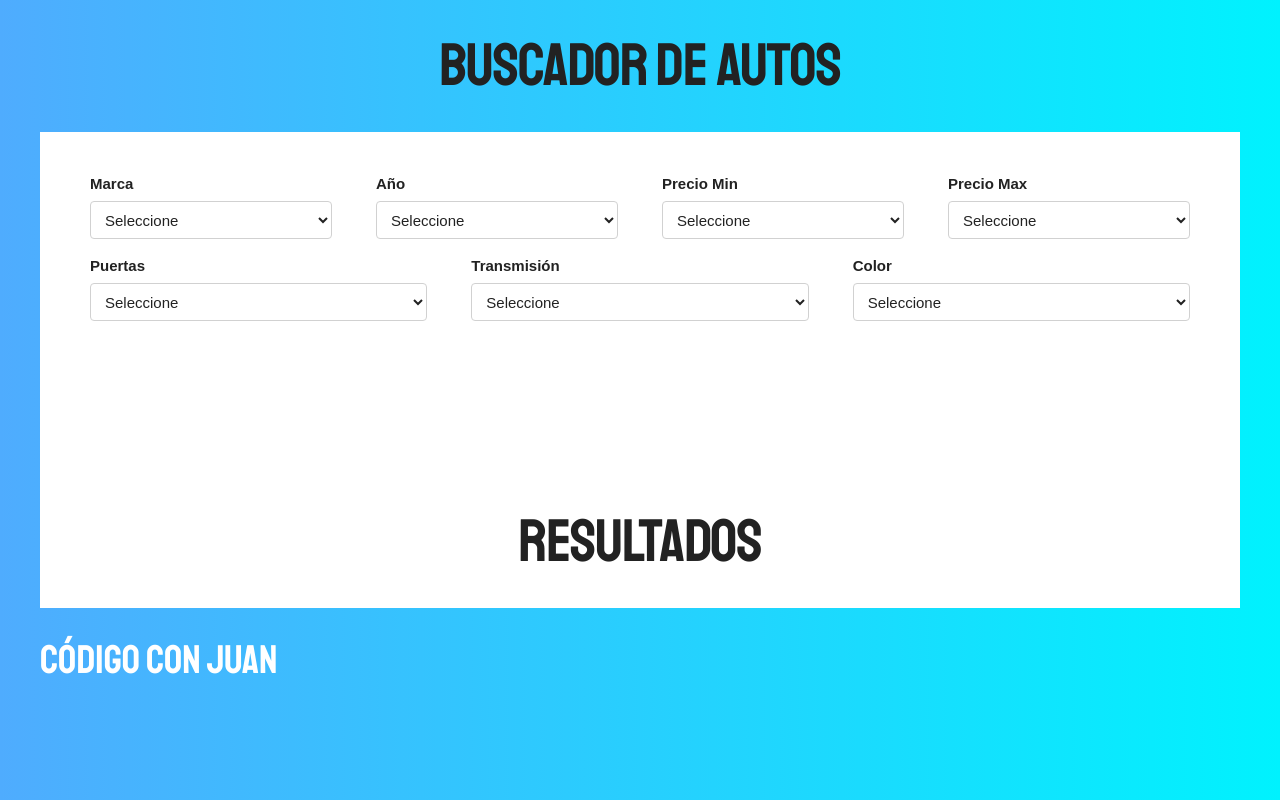
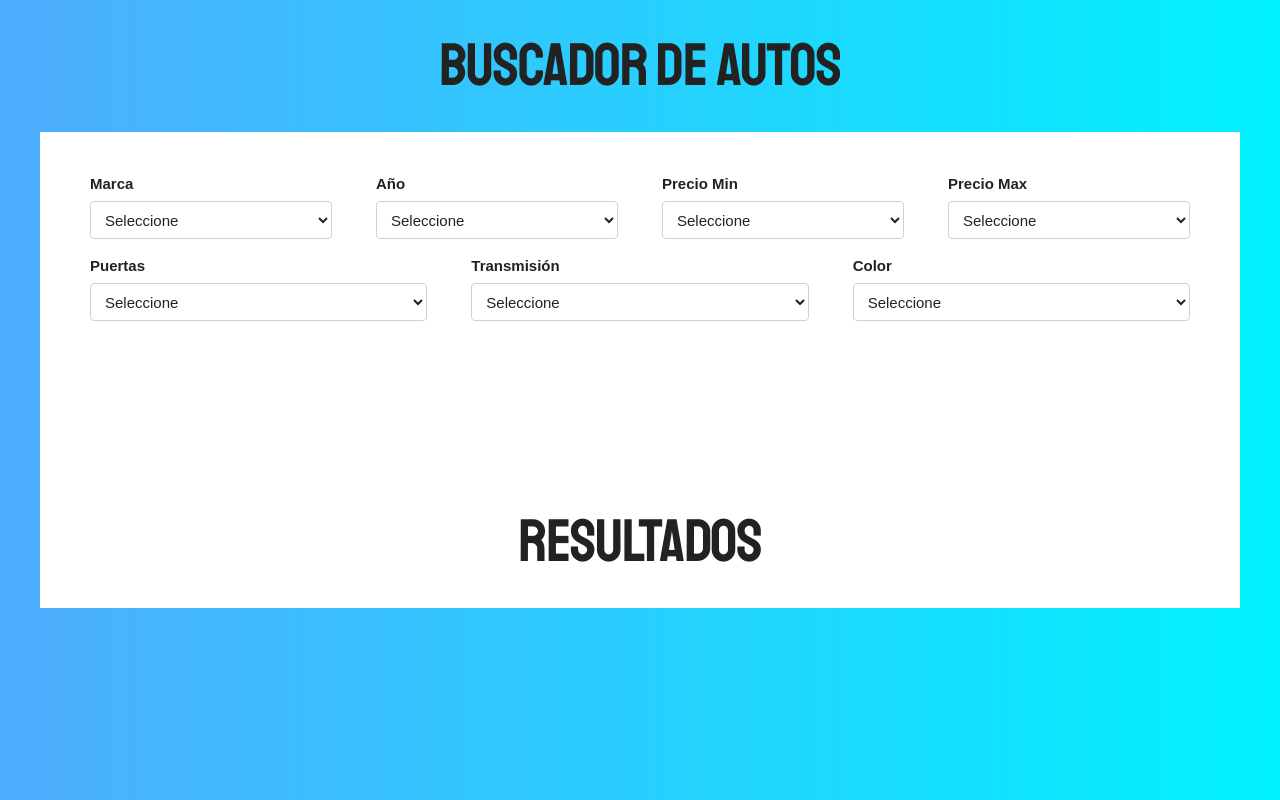
Before and after one commit to haperezv/Car-Finder, a plain HTML site: page index.html in a window 1280 px wide. Drawn offline with Linux system fonts and the light colour scheme.

Commit message:
Update index.html

```diff
--- a/index.html
+++ b/index.html
@@ -102,7 +102,7 @@
         <div id="resultado"></div>
     </div>
 
-    <a class="sitio-web" href="https://www.codigoconjuan.com" rel="nofollow noopener noreferrer" >Código Con Juan</a>
+    <a class="sitio-web" href="https://www.codigoconjuan.com" rel="nofollow noopener noreferrer" ></a>
 
     <script src="js/db.js"></script>
     <script src="js/app.js"></script>
```
